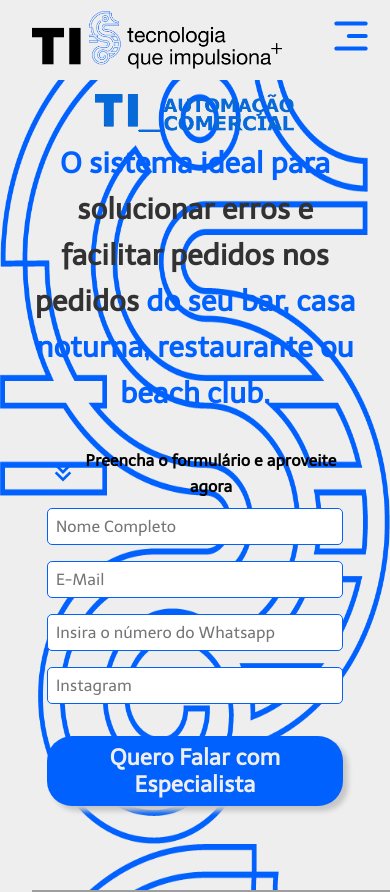
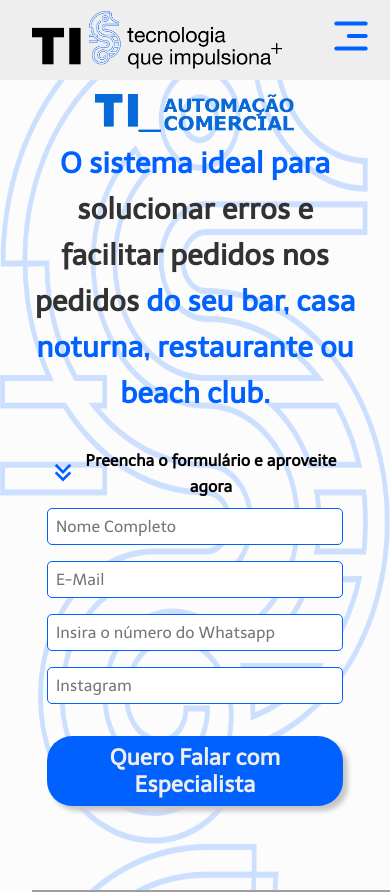
Before and after one commit to MarcioBADias/ti-automacao-comercial, a React (Vite) app: page / in a window 390 px wide. Shown: the top 892 px of the page. Built offline with nearby package versions, Linux system fonts and the light colour scheme; no server answers; grey boxes are pictures that could not be loaded; a web font is replaced by a local one.

Commit message:
✅ AJuste na opacidade do BG  para o responsivo

```diff
--- a/src/index.css
+++ b/src/index.css
@@ -26,6 +26,7 @@
 body {
   font-family: 'Arial', sans-serif;
   background:
+    linear-gradient(rgba(255, 255, 255, 0.8), rgba(255, 255, 255, 0.8)),
     url('/Símbolo_Azul.png') no-repeat right fixed,
     var(--color-light);
   color: var(--color-primary);
```
